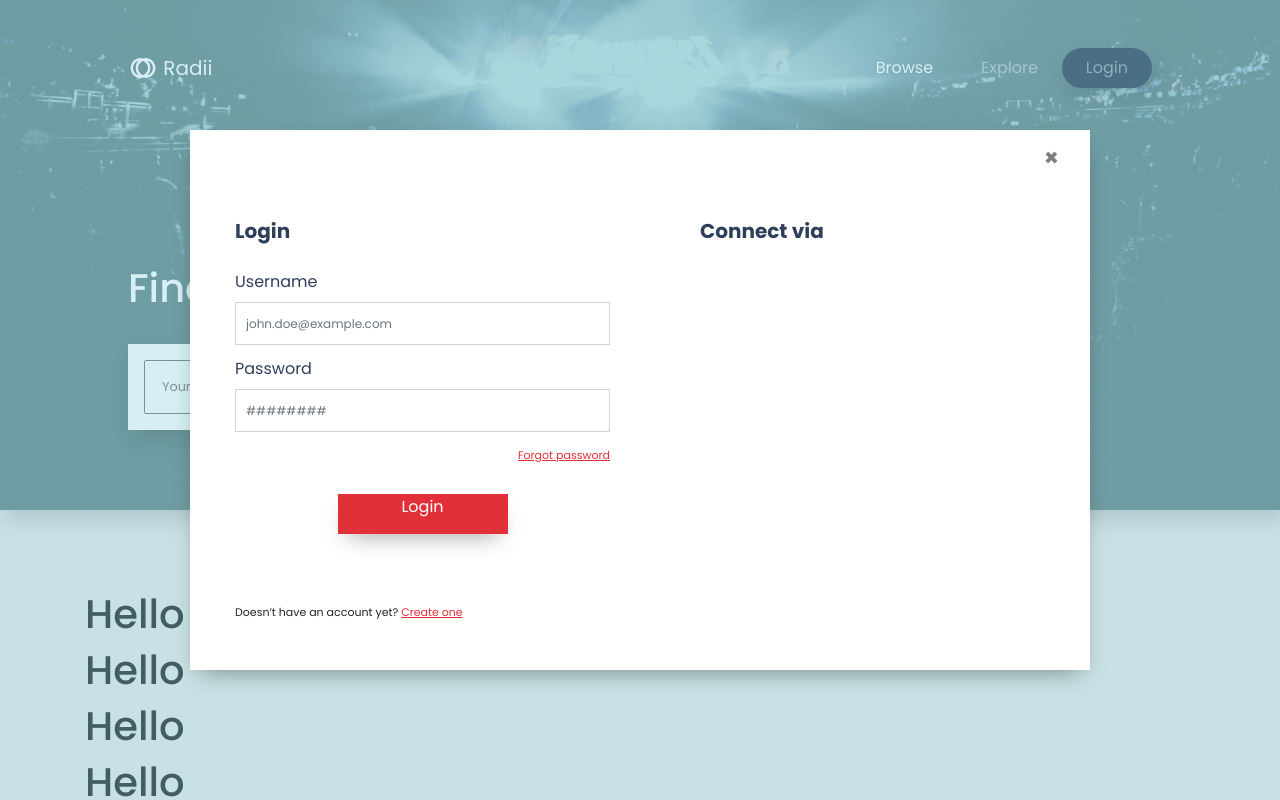
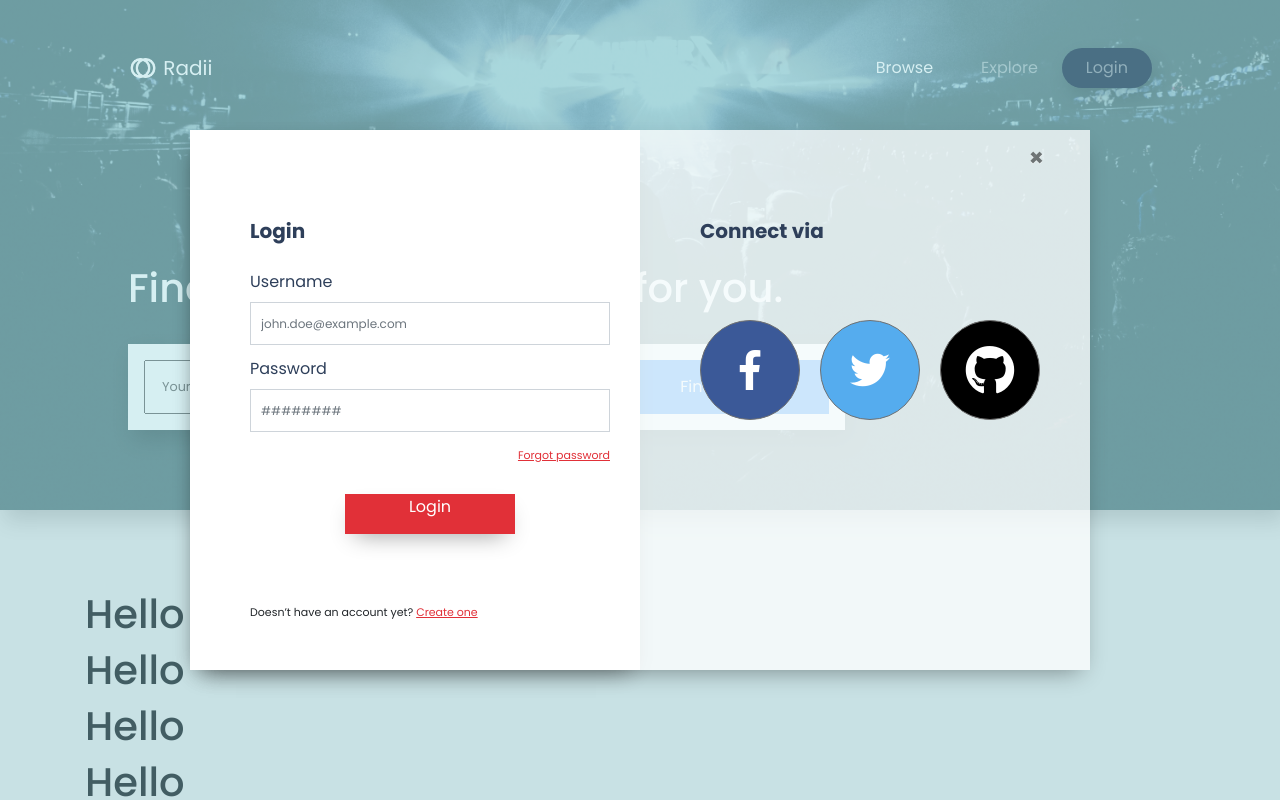
Before and after one commit to pknn/radii, a Flask app: page / in a window 1280 px wide, after a click on "Login". Run offline with Flask 2, Linux system fonts and the light colour scheme; some libraries are stand-ins or nearby versions.

Commit message:
Add logo for connect via

```diff
--- a/app/static/styles/_login.scss
+++ b/app/static/styles/_login.scss
@@ -12,6 +12,9 @@ body.modal-open .background-container{
 
 .modal-body {
   padding: 0px;
+  .row {
+    margin: 0;
+  }
 }
 
 .modal-header {
@@ -22,9 +25,9 @@ body.modal-open .background-container{
 .modal-dialog {
   max-width: 900px;
   margin: 1.75rem auto;
-
   .modal-content {
     border-radius: 0px;
+    background-color: transparent;
     border: 0px;
     -webkit-box-shadow: 0px 10px 23px -10px rgba(0,0,0,0.43);
     -moz-box-shadow: 0px 10px 23px -10px rgba(0,0,0,0.43);
@@ -42,7 +45,9 @@ body.modal-open .background-container{
 }
 
 #left-side-modal {
+  background-color: white;
 
+  box-shadow: 0px 10px 23px -10px rgba(0,0,0,0.43);
   .modal-header {
     padding: 28px;
   }
@@ -120,5 +125,50 @@ label {
 
 
 #right-side-modal {
+  background: rgba(255, 255, 255, 0.76);
+
+  .row {
+    padding-left: 20px;
+  }
+  .circle {
+    width: 100px;
+    height: 100px;
+    border-radius: 50%;
+    border: 0.3px solid #707070;
+    margin: 10px;
+    margin-top: 20%;
+    display: flex;
+    justify-content: center;
+    align-items: center;
+    text-align: center;
+
+  }
+  .fab {
+    font-size: 40px;
+  }
+  .facebook {
+    background: #3B5998;
+  }
+
+  .github {
+    background: black;
+  }
+
+  .twitter {
+    background: #55ACEE;
+  }
+
+  .fa-facebook-f {
+    color: white;
+  }
+
+  .fa-twitter {
+    color: white;
+  }
+  .fa-github {
+    color: white;
+    font-size: 50px;
+  }
+
 
 }
--- a/app/static/styles/main.css
+++ b/app/static/styles/main.css
@@ -346,6 +346,9 @@ body.modal-open .background-container {
 .modal-body {
   padding: 0px;
 }
+.modal-body .row {
+  margin: 0;
+}
 
 .modal-header {
   border-bottom: 0;
@@ -358,6 +361,7 @@ body.modal-open .background-container {
 }
 .modal-dialog .modal-content {
   border-radius: 0px;
+  background-color: transparent;
   border: 0px;
   -webkit-box-shadow: 0px 10px 23px -10px rgba(0, 0, 0, 0.43);
   -moz-box-shadow: 0px 10px 23px -10px rgba(0, 0, 0, 0.43);
@@ -373,6 +377,10 @@ body.modal-open .background-container {
   padding-left: 30px;
 }
 
+#left-side-modal {
+  background-color: white;
+  box-shadow: 0px 10px 23px -10px rgba(0, 0, 0, 0.43);
+}
 #left-side-modal .modal-header {
   padding: 28px;
 }
@@ -439,6 +447,47 @@ label {
   margin-top: 12px;
 }
 
+#right-side-modal {
+  background: rgba(255, 255, 255, 0.76);
+}
+#right-side-modal .row {
+  padding-left: 20px;
+}
+#right-side-modal .circle {
+  width: 100px;
+  height: 100px;
+  border-radius: 50%;
+  border: 0.3px solid #707070;
+  margin: 10px;
+  margin-top: 20%;
+  display: flex;
+  justify-content: center;
+  align-items: center;
+  text-align: center;
+}
+#right-side-modal .fab {
+  font-size: 40px;
+}
+#right-side-modal .facebook {
+  background: #3B5998;
+}
+#right-side-modal .github {
+  background: black;
+}
+#right-side-modal .twitter {
+  background: #55ACEE;
+}
+#right-side-modal .fa-facebook-f {
+  color: white;
+}
+#right-side-modal .fa-twitter {
+  color: white;
+}
+#right-side-modal .fa-github {
+  color: white;
+  font-size: 50px;
+}
+
 html,
 body {
   margin: 0;
--- a/app/templates/components/login.html
+++ b/app/templates/components/login.html
@@ -46,9 +46,9 @@
                 Connect via
               </div>
               <div class="row">
-                <div class="circle"></div>
-                <div class="circle"></div>
-                <div class="circle"></div>
+                <div class="circle facebook"><i class="fab fa-facebook-f"></i></div>
+                <div class="circle twitter"><i class="fab fa-twitter"></i></div>
+                <div class="circle github"><i class="fab fa-github"></i></div>
               </div>
             </div>
 
```
Also changed, not shown: 1 other file.
